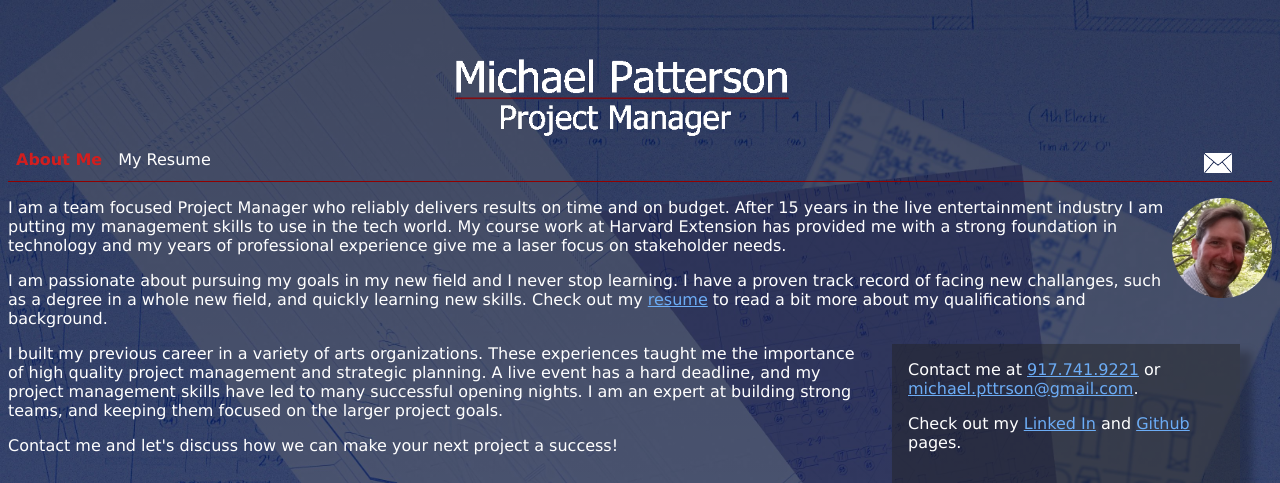
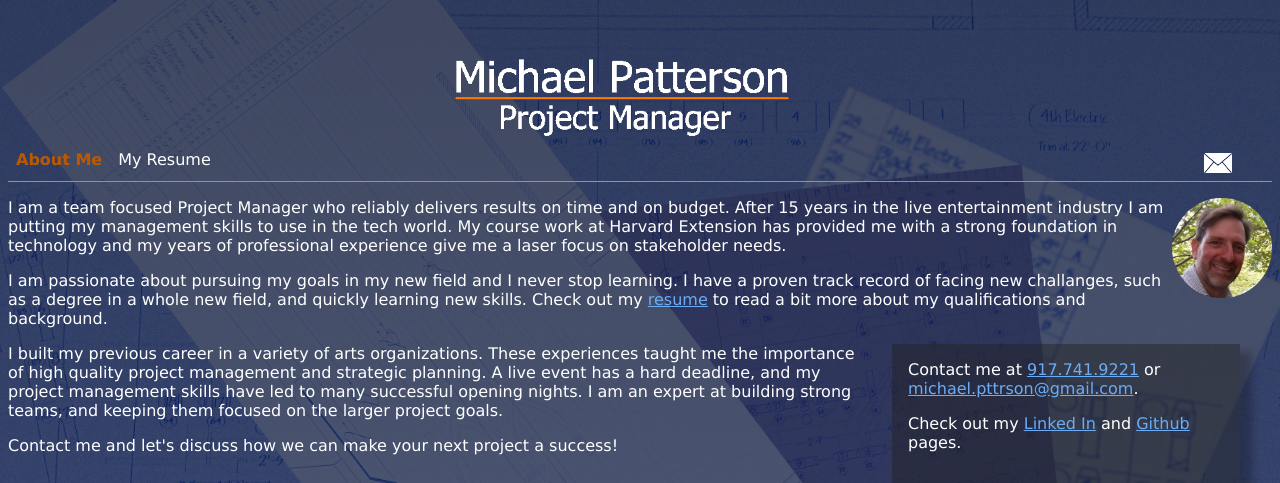
Before and after one commit to PattersonProject/thepattersonproject-website, a PHP site: page / in a window 1280 px wide. Shown: the top 483 px of the page. Run offline with PHP 8.4, Linux system fonts and the light colour scheme; some web fonts are replaced.

Commit message:
Try gold color scheme

```diff
--- a/css/navigation.css
+++ b/css/navigation.css
@@ -1,5 +1,5 @@
 #header{
-	border-bottom: 1px solid rgb(145,0,0);
+	border-bottom: 1px solid rgb(255, 120, 0);
 }
 
 #header div{
@@ -30,7 +30,7 @@
 }
 
 #nav ul li#iamhere{
-	color: rgb(210,30,30);
+	color: rgb(188, 89, 0);
 	font-weight: bold;
 }
 
--- a/include/header.php
+++ b/include/header.php
@@ -8,7 +8,7 @@
 	</div>
 
 	<div id="logo">
-		<img src="images/Logo-white.png" alt="Michael Patterson, Project Manager">
+		<img src="images/Logo-white2.png" alt="Michael Patterson, Project Manager">
 	</div>
 
 	<div id="menu">
```
Also changed, not shown: images/Logo-white2.png (added).
